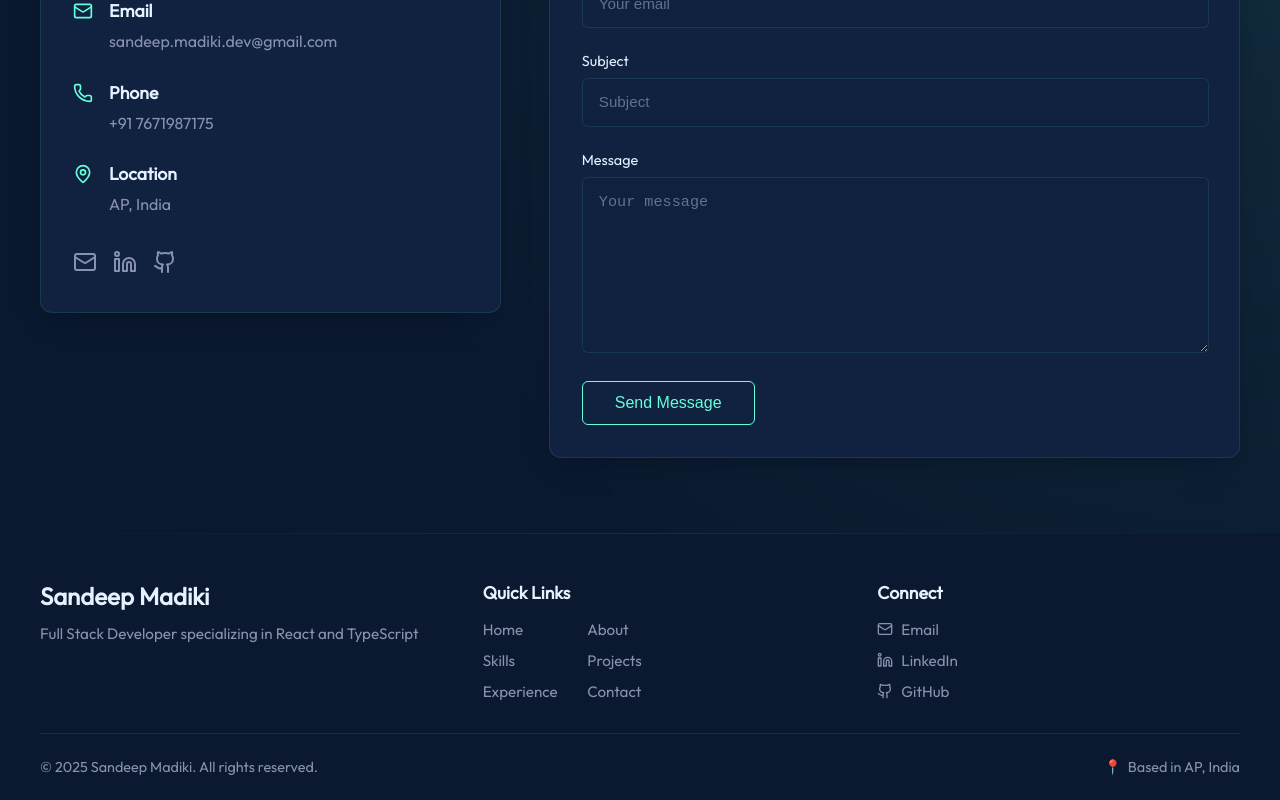
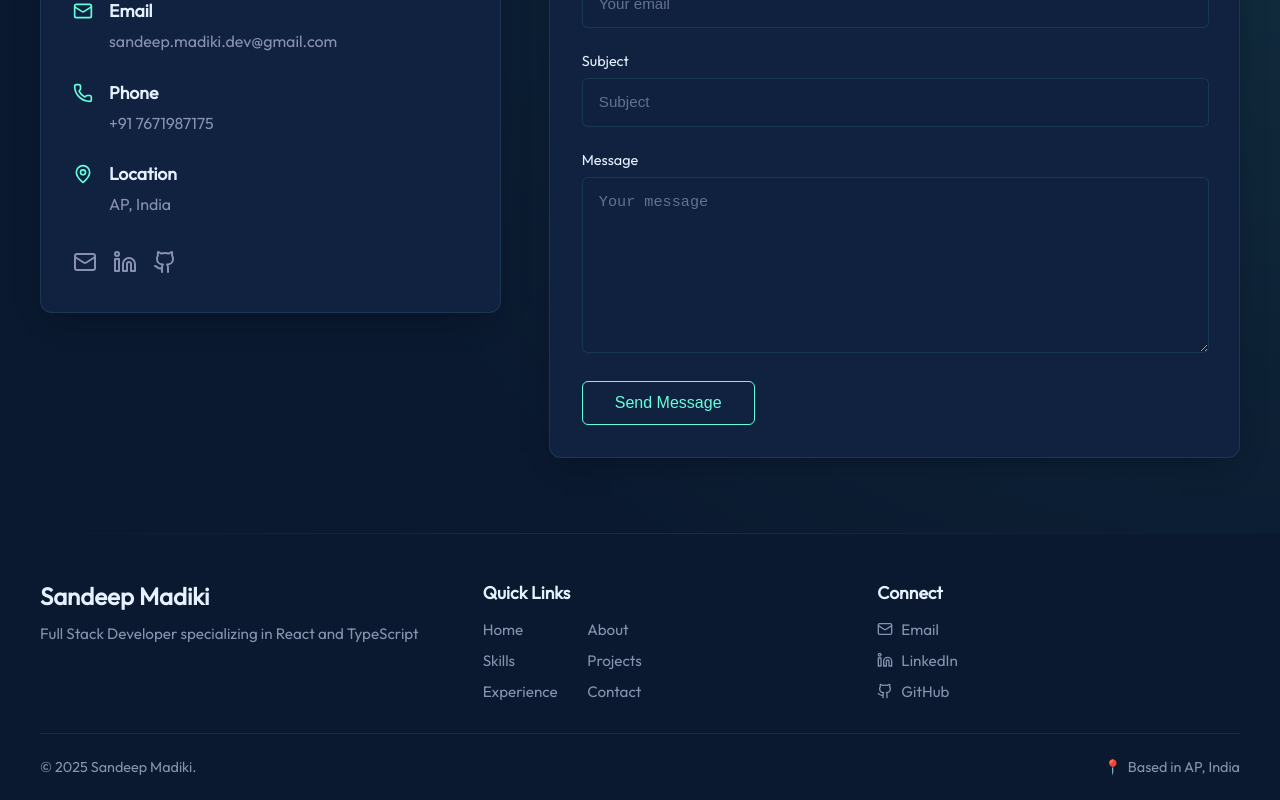
Before and after one commit to sandeep-madiki/portfolio, a React (Vite) app: page / in a window 1280 px wide. Shown: the part 4599-5399 px from the top of the page. Built offline with nearby package versions, Linux system fonts and the light colour scheme; no server answers.

Commit message:
Footer message update

```diff
--- a/src/Component/Footer/Footer.tsx
+++ b/src/Component/Footer/Footer.tsx
@@ -155,7 +155,8 @@ const Footer = () => {
           </div>
         </div>
         <div className="footer-bottom">
-          <p>&copy; {currentYear} Sandeep Madiki. All rights reserved.</p>
+          {/* <p>&copy; {currentYear} Sandeep Madiki. All rights reserved.</p> */}
+          <p>&copy; {currentYear} Sandeep Madiki.</p>
           <p className="footer-location">Based in AP, India</p>
         </div>
       </div>
```
